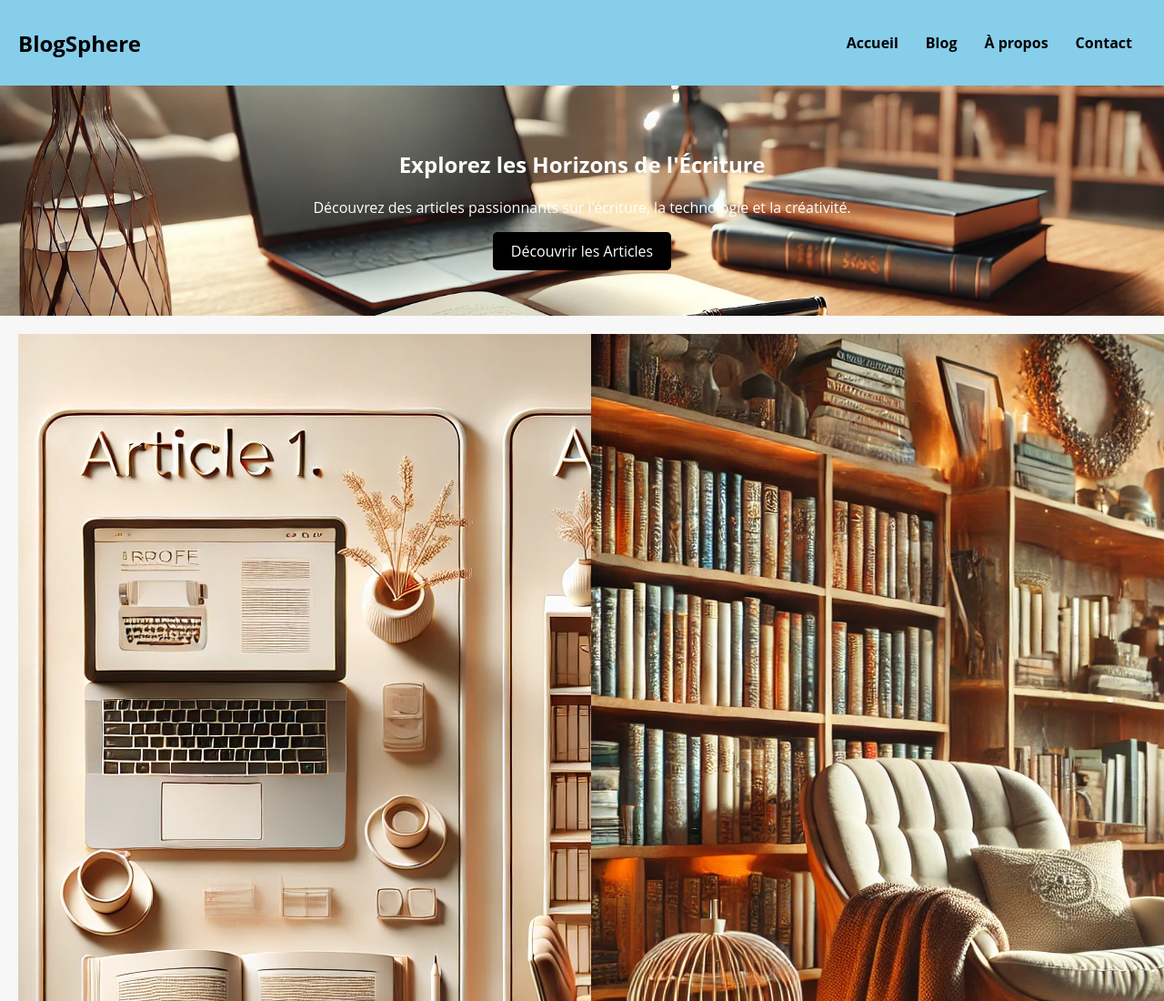
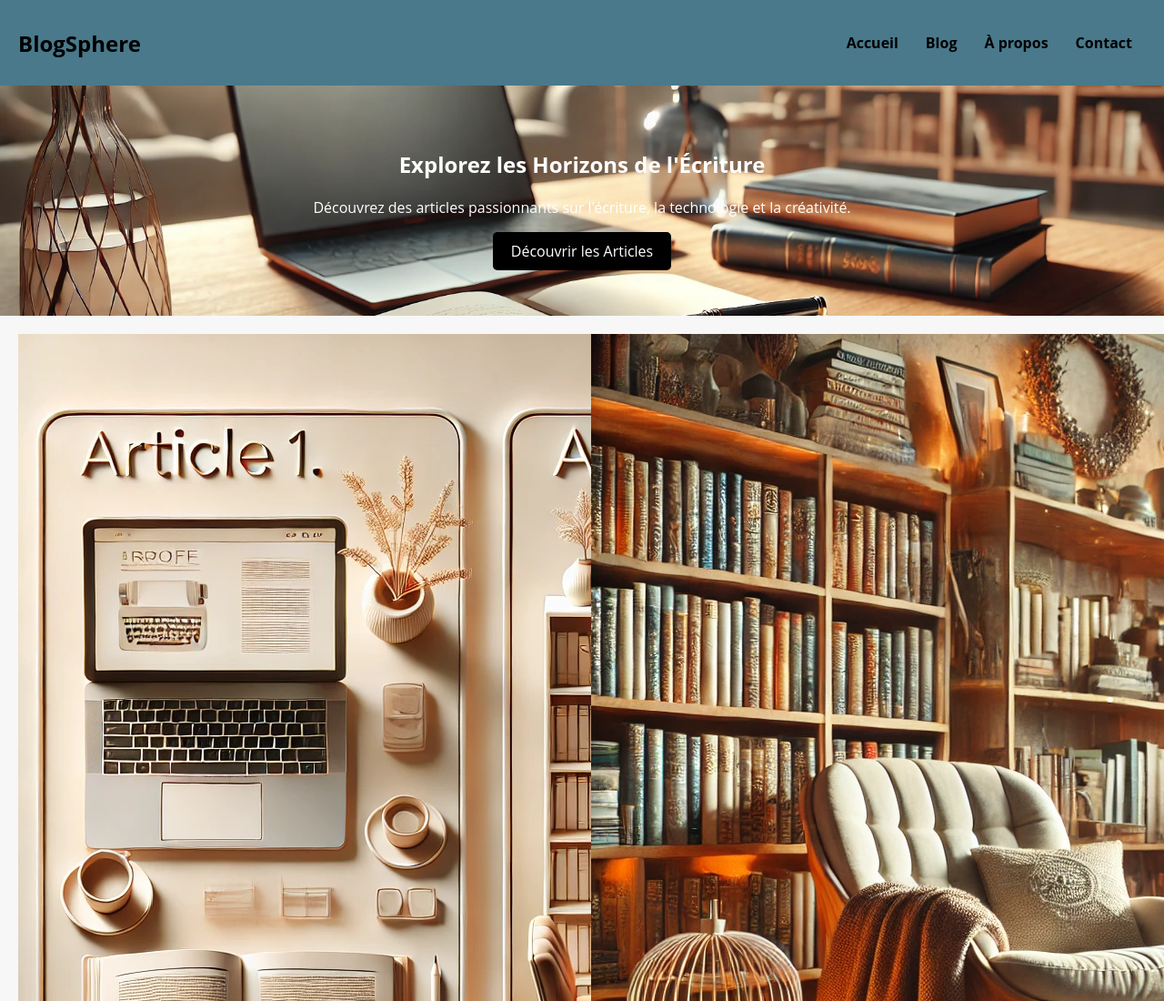
Before and after one commit to sirciti/BlogSphere, a website: page public/index.html in a window 1280 px wide. Shown: the top 1100 px of the page at 91% size. Drawn offline with Linux system fonts and the light colour scheme; files whose address does not match are found by name.

```diff
--- a/package.json
+++ b/package.json
@@ -13,6 +13,7 @@
   "description": "",
   "dependencies": {
     "express": "^4.21.2",
+    "mongodb": "^6.13.1",
     "mongoose": "^8.10.1"
   }
 }
--- a/public/styles.css
+++ b/public/styles.css
@@ -11,7 +11,7 @@
     justify-content: space-between;
     align-items: center;
     padding: 20px;
-    background-color: #87CEEB;
+    background-color: #49798b;
 }
 
 .logo {
```
Also changed, not shown: 1 other file.
